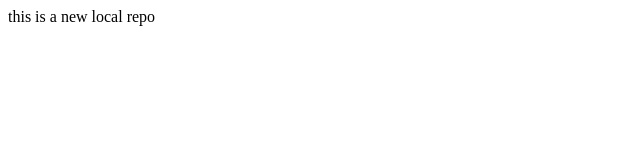
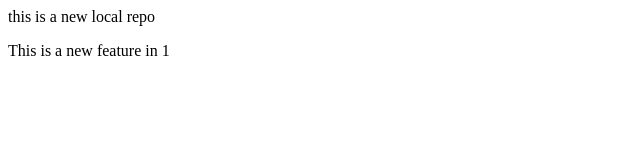
Before and after one commit to YashasSS7/localrepo, a plain HTML site: page index.html in a window 1280 px wide. Shown: the whole page, without its empty margins (0-640 px from the left). Drawn offline with Linux system fonts and the light colour scheme.

Commit message:
feature1

```diff
--- a/index.html
+++ b/index.html
@@ -1 +1,2 @@
 <p>this is a new local repo</p>
+<p>This is a new feature in 1</p>
```
